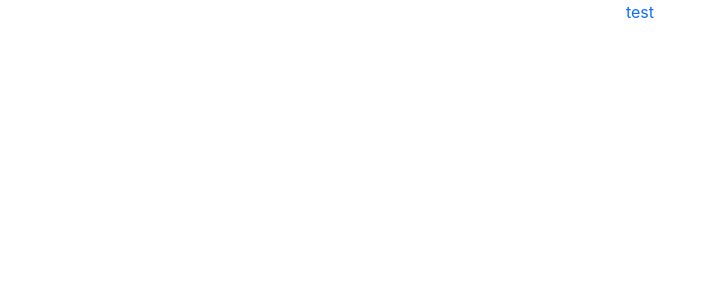
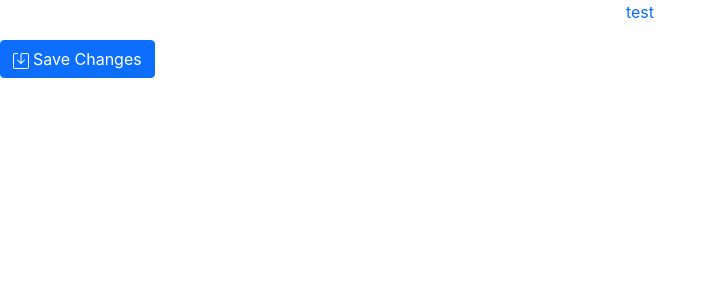
Before and after one commit to Zach-Trani/markdown-editor, a React (Create React App) app: page / in a window 1280 px wide. Shown: the top 300 px of the page, without its empty margins (0-717 px from the left). Built offline with nearby package versions, Linux system fonts and the light colour scheme.

Commit message:
created components folder, created SaveChanges component and the Save Change button

```diff
--- a/package.json
+++ b/package.json
@@ -6,6 +6,8 @@
     "@testing-library/jest-dom": "^5.16.5",
     "@testing-library/react": "^13.4.0",
     "@testing-library/user-event": "^13.5.0",
+    "bootstrap-icons": "^1.10.3",
+    "clsx": "^1.2.1",
     "react": "^18.2.0",
     "react-dom": "^18.2.0",
     "react-scripts": "5.0.1",
--- a/src/App.js
+++ b/src/App.js
@@ -1,10 +1,12 @@
 import './App.css';
+import SaveChanges from './Components/SaveChanges/SaveChanges';
 
 function App() {
   return (
     <div className="App">
       <div>
         <p className='text-primary'>test</p>
+        <SaveChanges />
       </div>
     </div>
   );
--- /dev/null
+++ b/src/Components/SaveChanges/SaveChanges.js
@@ -0,0 +1,18 @@
+
+function SaveChanges() {
+    return (
+        <div>
+
+            <button className="btn btn-primary d-flex " type="submit">
+                <div className="me-1">
+                    <svg xmlns="http://www.w3.org/2000/svg" width="16" height="16" fill="currentColor" class="bi bi-save" viewBox="0 0 16 16">
+                        <path d="M2 1a1 1 0 0 0-1 1v12a1 1 0 0 0 1 1h12a1 1 0 0 0 1-1V2a1 1 0 0 0-1-1H9.5a1 1 0 0 0-1 1v7.293l2.646-2.647a.5.5 0 0 1 .708.708l-3.5 3.5a.5.5 0 0 1-.708 0l-3.5-3.5a.5.5 0 1 1 .708-.708L7.5 9.293V2a2 2 0 0 1 2-2H14a2 2 0 0 1 2 2v12a2 2 0 0 1-2 2H2a2 2 0 0 1-2-2V2a2 2 0 0 1 2-2h2.5a.5.5 0 0 1 0 1H2z" />
+                    </svg>
+                </div>
+                Save Changes
+            </button>
+        </div>
+    );
+}
+
+export default SaveChanges;
```
Also changed, not shown: 1 other file (tests, documents, lock files or other folders).
